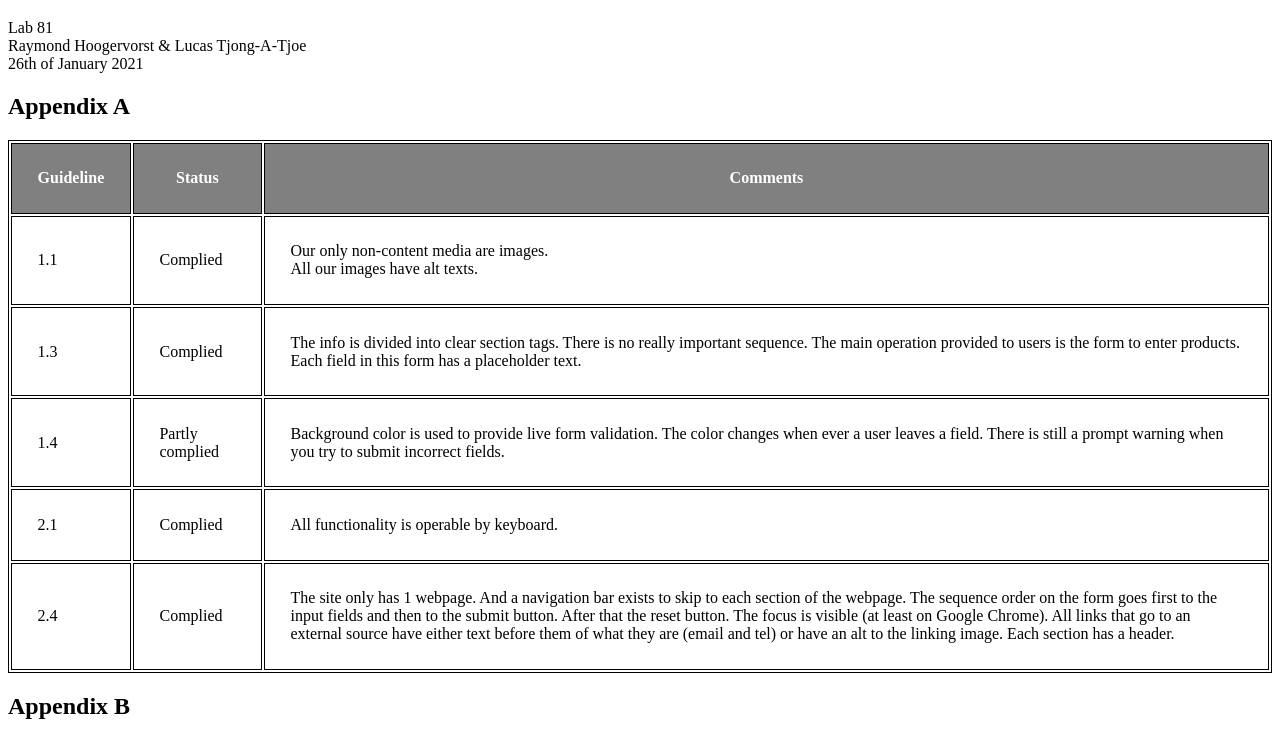
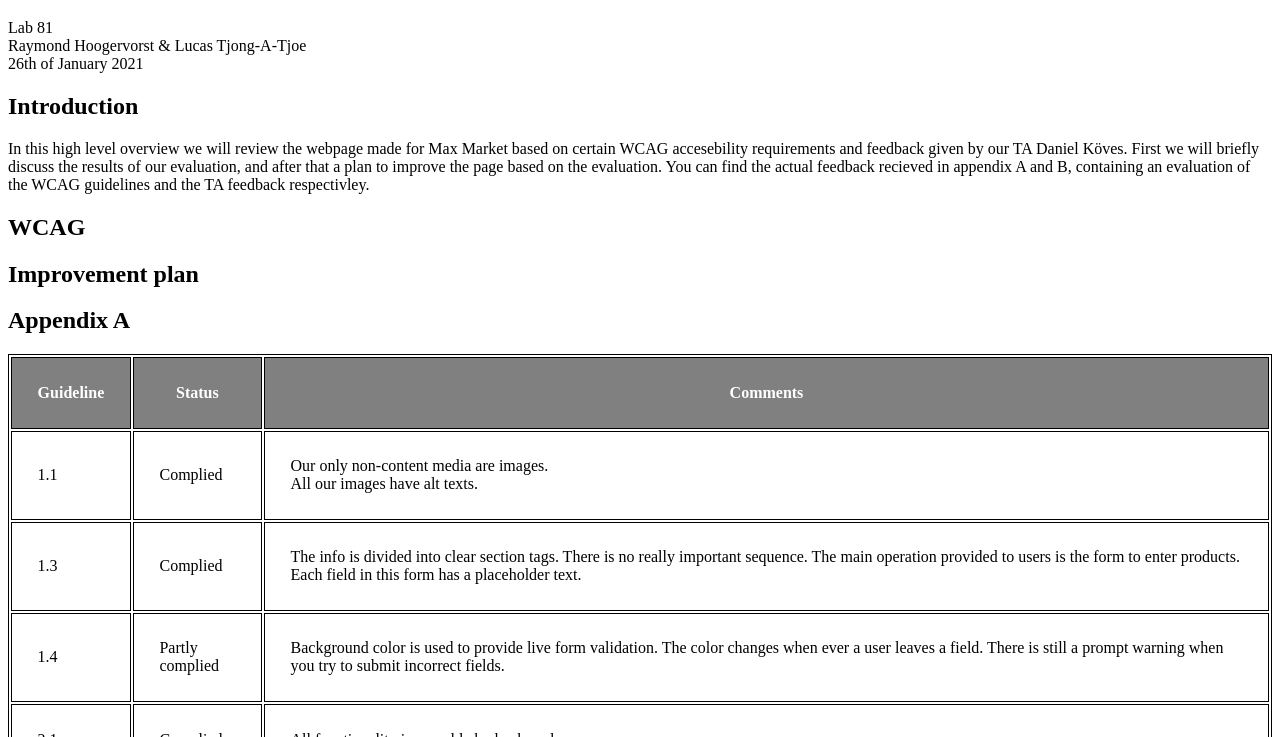
Before and after one commit to RaymondHoogervorst/WebTechnology-Lab81, a plain HTML site: page evaluation.html in a window 1280 px wide. Shown: the part 61-798 px from the top of the page. Drawn offline with Linux system fonts and the light colour scheme.

Commit message:
Added introduction

```diff
--- a/evaluation.html
+++ b/evaluation.html
@@ -25,6 +25,26 @@
             26th of January 2021
          </p>
       </header>
+      <section>
+         <h2>Introduction</h2>
+         <p>
+            In this high level overview we will review the webpage
+            made for Max Market based on certain WCAG accesebility
+            requirements and feedback given by our TA Daniel Köves.
+            First we will briefly discuss the results of our evaluation,
+            and after that a plan to improve the page based on the evaluation.
+
+            You can find the actual feedback recieved in appendix A and B,
+            containing an evaluation of the WCAG guidelines and the TA feedback
+            respectivley.
+         </p>
+      </section>
+      <section>
+         <h2>WCAG</h2>
+      </section>
+      <section>
+         <h2>Improvement plan</h2>
+      </section>
       <section>
          <h2>Appendix A</h2>
          <table>
```
